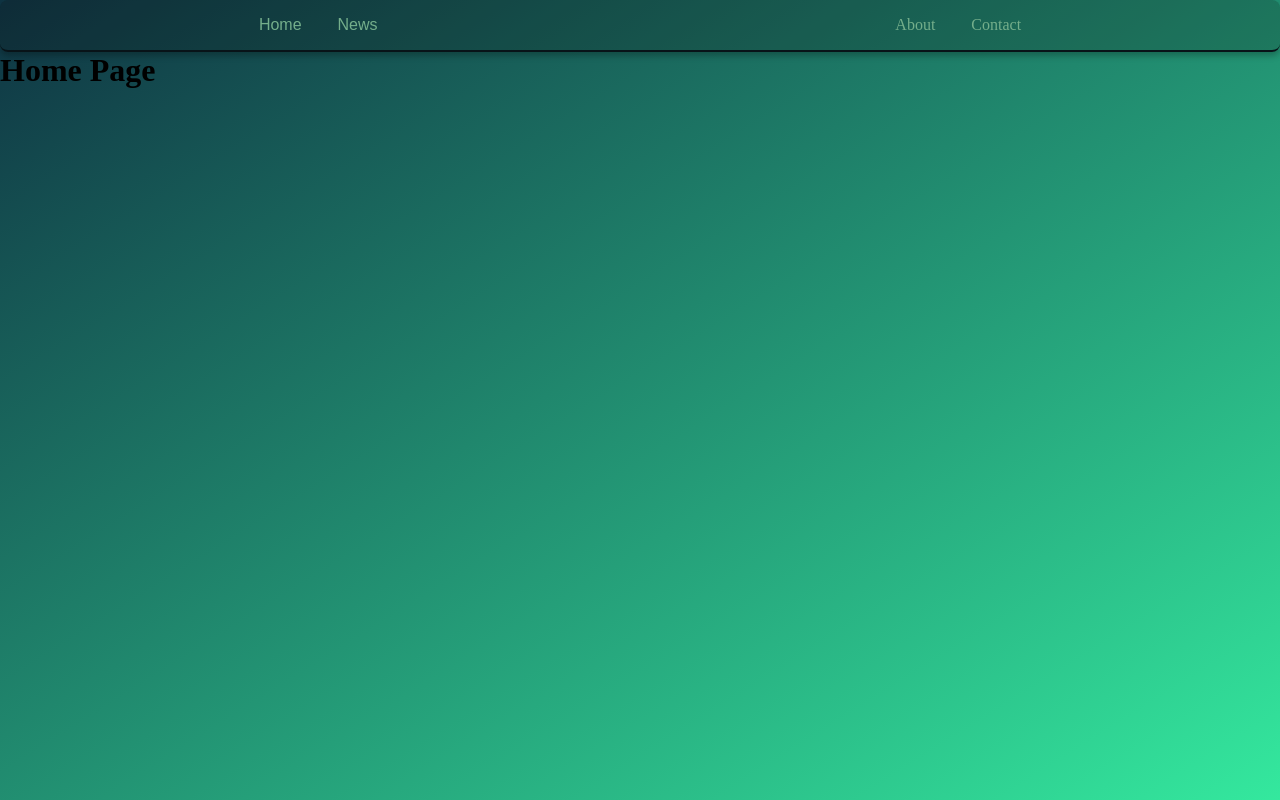
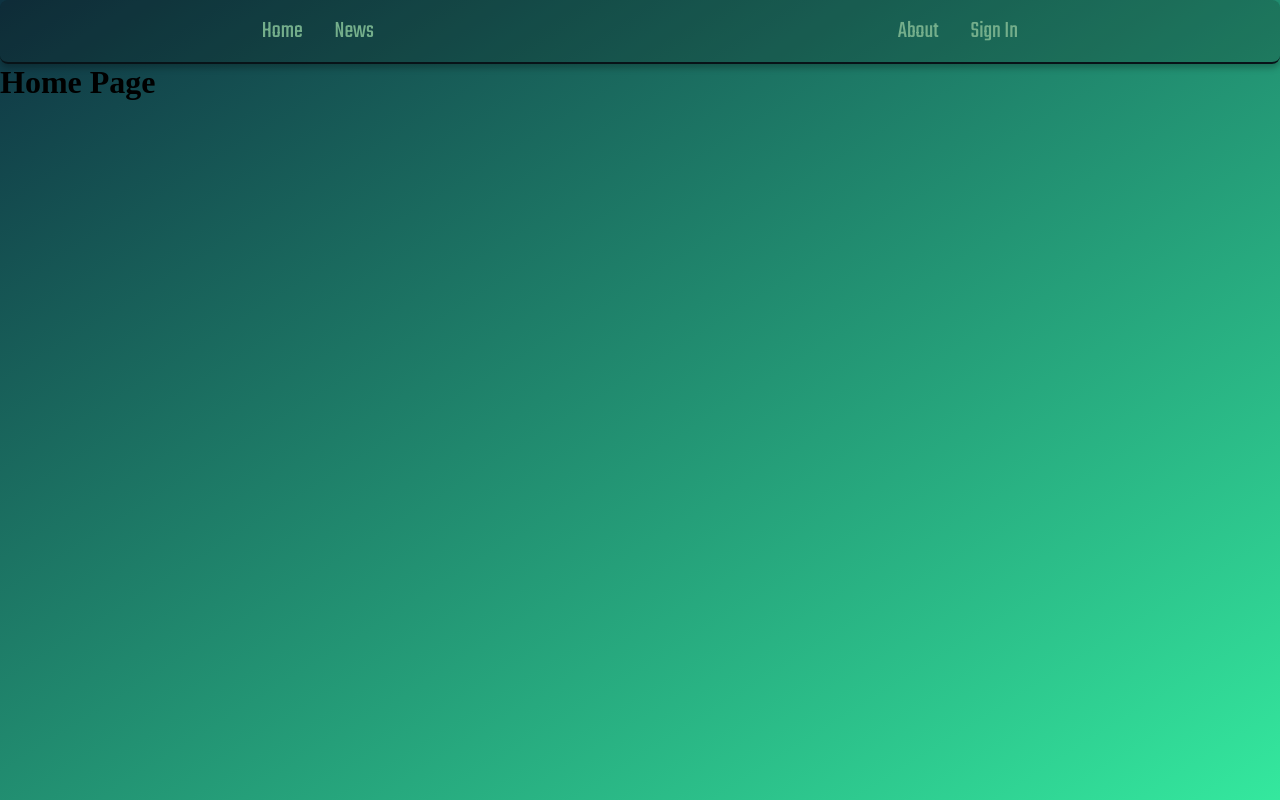
Before and after one commit to dBish6/Full-Stack_Sprint1, a plain HTML site: page views/index.html in a window 1280 px wide. Drawn offline with Linux system fonts and the light colour scheme.

Commit message:
Initial Commit

```diff
--- a/public/index.css
+++ b/public/index.css
@@ -1,3 +1,5 @@
+@import url("https://fonts.googleapis.com/css2?family=Teko&display=swap");
+
 * {
   margin: 0px;
   padding: 0px;
@@ -23,29 +25,24 @@ body {
   box-shadow: 0px 4px 6px rgba(0, 0, 0, 0.25);
 }
 
-#navBar #left a {
+#navBar #left a,
+#navBar #right a {
   display: inline-block;
-  padding: 1rem;
+  padding: 14px;
 
   text-decoration: none;
-  font-family: fantasy;
+  font-family: "Teko", sans-serif;
+  font-size: 24px;
   color: rgb(116, 174, 139);
 }
 
-#navBar #right a {
-  display: inline-block;
-  padding: 1rem;
-
-  text-decoration: none;
-  color: rgb(116, 174, 139);
-}
-
-#left a:hover {
-  display: block;
+#left a:hover,
+#right a:hover {
   background-color: rgba(0, 128, 0, 0.45);
   cursor: pointer;
 }
 
-.topnav a.active {
+#left a:active,
+#right a:active {
   background-color: white;
 }
--- a/views/index.html
+++ b/views/index.html
@@ -17,7 +17,7 @@
         </div>
         <div id="right">
           <a href="#">About</a>
-          <a href="/form">Contact</a>
+          <a href="/form">Sign In</a>
           <!-- Could be form.html -->
         </div>
       </nav>
```
